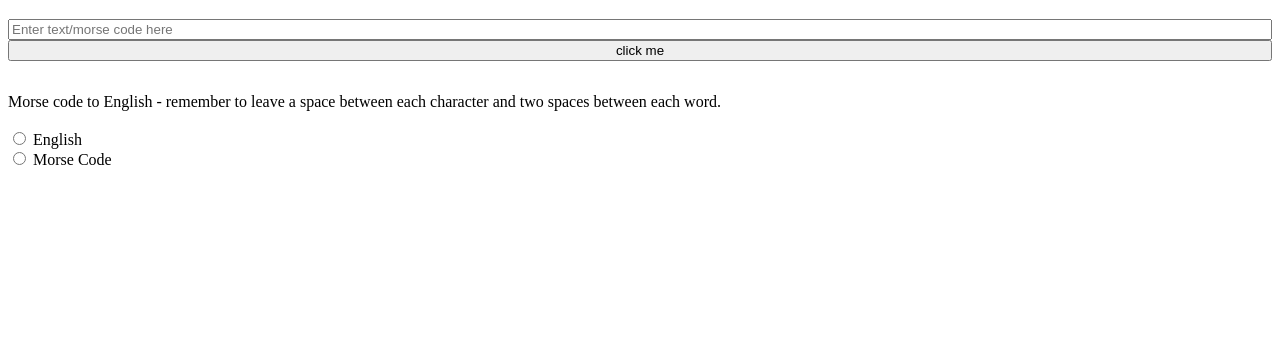
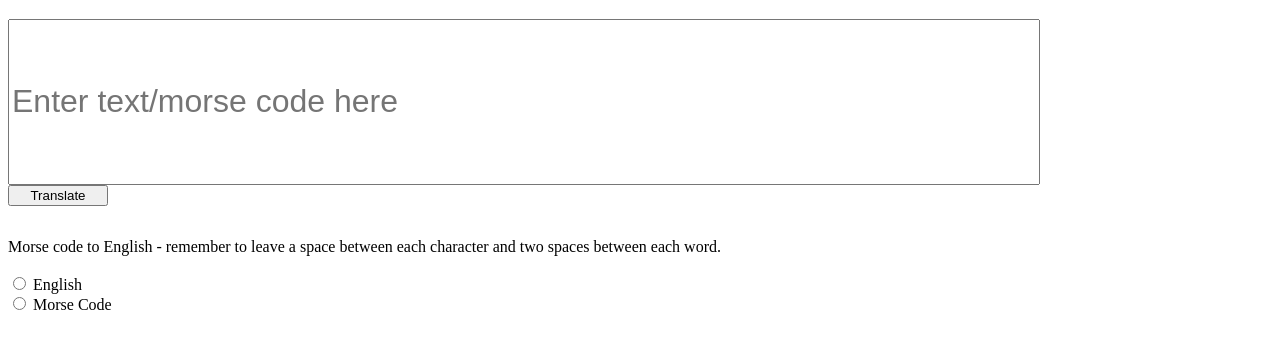
Before and after one commit to chrisbigland/morse-code-translator, a plain HTML site: page index.html in a window 1280 px wide. Shown: the part 61-410 px from the top of the page. Drawn offline with Linux system fonts and the light colour scheme; a web font is replaced by a local one.

Commit message:
tidied up code

```diff
--- a/index.html
+++ b/index.html
@@ -11,7 +11,7 @@
     <h1 id="heading">Morse Code Translator</h1>
     <div id="container">
       <input type="text" placeholder="Enter text/morse code here" id="input1" />
-      <input type="button" id="btn" value="click me" />
+      <input type="button" id="btn" value="Translate" />
       <p class="output"></p>
       Morse code to English - remember to leave a space between each character
       and two spaces between each word.
--- a/main.js
+++ b/main.js
@@ -33,10 +33,11 @@ class Translator {
     if (letter != " ") {
       translatedLetter = this[letter];
     } else {
-      translatedLetter = " ";
+      translatedLetter = "  ";
     }
     console.log(translatedLetter);
     morseLettersArr.push(translatedLetter);
+    console.log(morseLettersArr);
     return translatedLetter;
   }
 }
@@ -49,14 +50,6 @@ const translation = new Translator();
 const selection = document.querySelectorAll(".selection");
 const enSelection = document.querySelector("#en-selection");
 const moSelection = document.querySelector("#mo-selection");
-
-// if (enSelection.checked) {
-//   console.log("en is checked");
-// }
-
-// if (moSelection.checked) {
-//   console.log("mo is checked");
-// }
 
 let lettersArr = [];
 let splitWord = "";
@@ -74,18 +67,12 @@ const translate = () => {
   console.log(`translate function activated`);
   splitWord.forEach((letter) => {
     translation.translateLetter(letter.toLowerCase());
-    output.innerHTML = morseLettersArr.join("");
+    output.innerHTML = morseLettersArr.join(" ");
   });
   morseLettersArr = [];
 };
 
 translBtn.addEventListener("click", translate);
-
-// create a method to transl
-// translation.translateLetter("c"); // later insert letter dynamically from the DOM - event listener
-// translation.translateLetter("a");
-// translation.translateLetter("b");
-// translation.translateWord(morseLettersArr);
 
 const translateWord = (arr) => {
   // takes the array of translated letters and returns the word
@@ -94,181 +81,12 @@ const translateWord = (arr) => {
 };
 
 let translatedWord = "";
-const testing123 = translateWord(morseLettersArr);
-
-// event listener to run translate function when hitting 'translate' button
-// const translatedLetter =
-
-const updateHtml = () => {
-  console.log(`this works`);
-  //   const translationResult = document.createElement("h2");
-  //   translationResult.innerHTML = `${translateWord}`;
-};
-
-// updateHtml();
-
-// new idea - above we are going to have the letters of the word wanting to be translated.
-// these go into the constructor as letter 1 letter 2 letter 3
-// function then puts them together
-
-// console.log(translation.letter1);
-
-// console.log(translation.a, translation.b, translation.c);
-
-// const alphabetObj = {
-//   a: ".-",
-//   b: "-...",
-//   c: "-.-.",
-
-// };
-
-// const lettersArr = [
-//   "a",
-//   "b",
-//   "c",
-
-// ];
-
-// let typedLettersArr = ["c", "a", "b"]; // later will have the input coming from the DOM.
-
-// const createWord = (letterArr) => {
-//   // function to create word from letters in typed letters array
-//   const word = letterArr.join("");
-//   return word;
-// };
-
-// const word = createWord(typedLettersArr);
-
-// console.log(word);
-
-// two extensions - EN to Morse and Morse to EN. Main translator
-
-// BRIEF
-// extension - can translate based on user input from the DOM.
-// The classes you use should store all the information needed to translate between Morse and English, including the alphabets themselves, the word to translate and possibly the eventual output as it’s changing
-
-// Some of the methods might include how to add a word to translate, how to break it down to aid the translation and you’ll have to think carefully about how and when you call these methods to make sure the state of the object is getting changed correctly.
-
-// The logic for translating both ways won’t be exactly the same but some methods may be similar enough that you might be able to create a base class to extend from in order to share logic between the two translators (Morse => English, English => Morse).
 
 //ACTIONS
-// morse to EN
 // stylings
-// allow for uppercase input - convert to lowercase when it gets entered
+
 // make it so that it doesn't just translate the recognised symbols - if unknown symbols exist - alert perhaps
 //insert a space for the letters
+// merge two translators together - use an extender?
 
 // Morse code - event listener that can tell how long someone has spent clicking on a button for? i.e. 10miliseconds = dot,
-
-// this.d = d;
-// this.e = e;
-// this.f = f;
-// this.g = g;
-// this.h = h;
-// this.i = i;
-// this.j = j;
-// this.k = k;
-// this.l = l;
-// this.m = m;
-// this.n = n;
-// this.o = o;
-// this.p = p;
-// this.q = q;
-// this.r = r;
-// this.s = s;
-// this.t = t;
-// this.u = u;
-// this.v = v;
-// this.w = w;
-// this.x = x;
-// this.y = y;
-// this.z = z;
-
-//   "d",
-//   "e",
-//   "f",
-//   "g",
-//   "h",
-//   "i",
-//   "j",
-//   "k",
-//   "l",
-//   "m",
-//   "n",
-//   "o",
-//   "p",
-//   "q",
-//   "r",
-//   "s",
-//   "t",
-//   "u",
-//   "v",
-//   "w",
-//   "x",
-//   "y",
-//   "z",
-
-//   ".-"; // a
-
-//   "-..."; // b
-//   "-.-."; // c
-//   "-..";
-
-//   ".";
-
-//   "..-.";
-//   "--.";
-
-//   "....";
-//   "..";
-
-//   ".---";
-//   "-.-";
-
-//   ".-..";
-//   "--";
-
-//   "-.";
-
-//   "---";
-
-//   ".--.";
-//   "--.-";
-//   ".-.";
-
-//   "...";
-
-//   "-";
-
-//   "..-";
-
-//   "...-";
-//   ".--";
-
-//   "-..-";
-//   "-.--";
-//   "--..";
-
-//     this.d = "-..";
-//     this.e = ".";
-//     this.f = "..-.";
-//     this.g = "--.";
-//     this.h = "....";
-//     this.i = "..";
-//     this.j = ".---";
-//     this.k = "-.-";
-//     this.l = ".-..";
-//     this.m = "--";
-//     this.n = "-.";
-//     this.o = "---";
-//     this.p = ".--.";
-//     this.q = "--.-";
-//     this.r = ".-.";
-//     this.s = "...";
-//     this.t = "-";
-//     this.u = "..-";
-//     this.v = "...-";
-//     this.w = ".--";
-//     this.x = "-..-";
-//     this.y = "-.--";
-//     this.z = "--..";
--- a/styles.css
+++ b/styles.css
@@ -1,7 +1,9 @@
 @import url('https://fonts.googleapis.com/css2?family=Fasthand&display=swap');
 
-#input {
-    font-size: 1rem;
+#input1 {
+    font-size: 2rem;
+    width: 80vw;
+    height: 20vh;
 }
 
 #heading {
@@ -14,3 +16,7 @@
     display: flex;
     flex-direction: column;
 }
+
+#btn {
+    width: 100px;
+}
```
